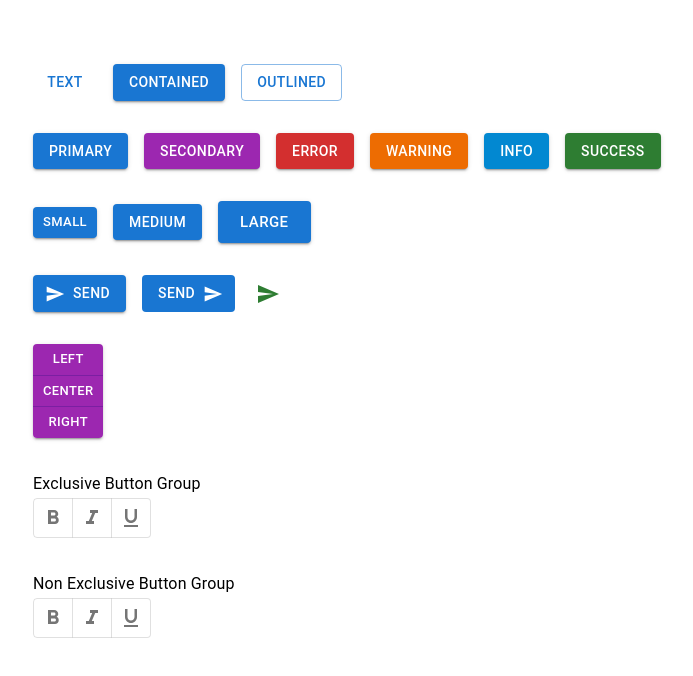
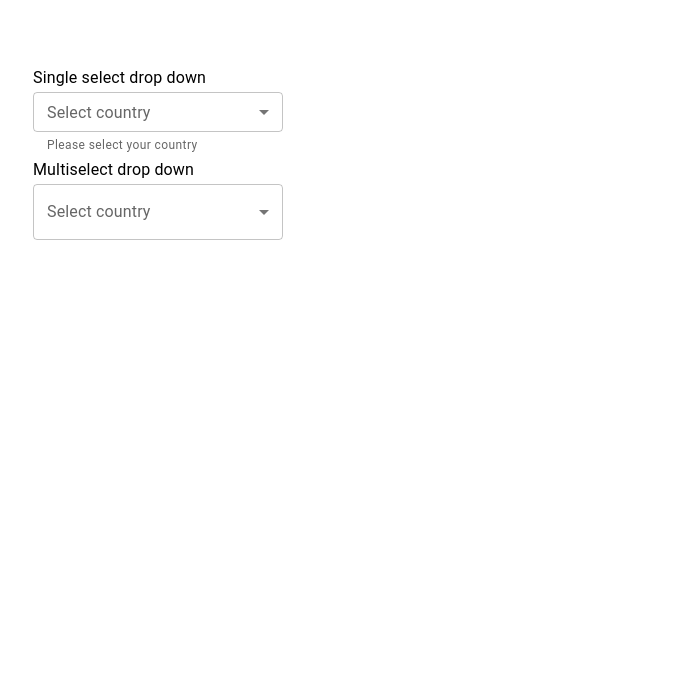
Before and after one commit to dmohindru/react-typescript-mui-tutorial-01, a React (Create React App) app: page / in a window 1280 px wide. Shown: the top 676 px of the page, without its empty margins (31-724 px from the left). Built offline with nearby package versions, Linux system fonts and the light colour scheme.

Commit message:
Added Textfield and Text select mui components

```diff
--- a/src/App.tsx
+++ b/src/App.tsx
@@ -1,12 +1,16 @@
 import './App.css';
 import { MuiTypography } from './components/MuiTypography';
 import { MuiButton } from './components/MuiButton';
+import { MuiTextField } from './components/MuiTextField';
+import { MuiSelect } from './components/MuiSelect';
 
 function App() {
   return (
     <div className="App">
       {/* <MuiTypography /> */}
-      <MuiButton />
+      {/* <MuiButton /> */}
+      {/* <MuiTextField /> */}
+      <MuiSelect />
     </div>
   );
 }
--- a/src/components/MuiButton.tsx
+++ b/src/components/MuiButton.tsx
@@ -10,15 +10,17 @@ export const MuiButton = () => {
     const [formats, setFormats] = useState<string | null>(null);
     const [nonExclusiveFormats, setNonExclusiveFormats] = useState<string[]>([]);
 
-    console.log(formats);
-    console.log(nonExclusiveFormats);
+    // console.log(formats);
+    // console.log(nonExclusiveFormats);
 
     const handleFormatChange = (_event: React.MouseEvent<HTMLElement>, updatedFormats: string | null) => {
+        console.log(updatedFormats);
         setFormats(updatedFormats);
 
     };
 
     const handleNonExclusiveFormatChange = (_event: React.MouseEvent<HTMLElement>, updatedNonExclusiveFormats: string[]) => {
+        console.log(updatedNonExclusiveFormats);
         setNonExclusiveFormats(updatedNonExclusiveFormats);
 
     }
--- /dev/null
+++ b/src/components/MuiSelect.tsx
@@ -0,0 +1,38 @@
+import { Box, TextField, MenuItem, Typography } from '@mui/material';
+import { useState } from 'react';
+
+export const MuiSelect = () => {
+    const [country, setCountry] = useState('');
+    const [multipleContries, setMultipleCountries] = useState<string[]>([]);
+    console.log({ country });
+    console.log({ multipleContries });
+    const handleChange = (event: React.ChangeEvent<HTMLInputElement>) => {
+        setCountry(event.target.value as string);
+    };
+
+    const handleMultipleContriesChange = (event: React.ChangeEvent<HTMLInputElement>) => {
+        const value = event.target.value;
+        setMultipleCountries(typeof value === 'string' ? value.split(',') : value);
+    };
+
+
+
+    return (
+        <Box width='250px'>
+            <Typography variant='subtitle1'>Single select drop down</Typography>
+            <TextField label ='Select country' select value={country} onChange={handleChange} fullWidth size='small' color='secondary' helperText='Please select your country'>
+                <MenuItem value='IN'>India</MenuItem>
+                <MenuItem value='US'>USA</MenuItem>
+                <MenuItem value='AU'>Austraila</MenuItem>
+            </TextField>
+            <Typography variant='subtitle1'>Multiselect drop down</Typography>
+            <TextField label ='Select country' select value={multipleContries} onChange={handleMultipleContriesChange} fullWidth SelectProps={{multiple: true}}>
+                <MenuItem value='IN'>India</MenuItem>
+                <MenuItem value='US'>USA</MenuItem>
+                <MenuItem value='AU'>Austraila</MenuItem>
+            </TextField>
+        </Box>
+
+
+    )
+}
--- /dev/null
+++ b/src/components/MuiTextField.tsx
@@ -0,0 +1,36 @@
+import { Stack, TextField, InputAdornment } from '@mui/material';
+import { useState } from 'react';
+export const MuiTextField = () => {
+    const [value, setValue] = useState('')
+    return (
+        <Stack spacing={4}>
+            <Stack direction="row" spacing={2}>
+                <TextField label='Name' variant='outlined' />
+                <TextField label='Name' variant='filled' />
+                <TextField label='Name' variant='standard' />
+            </Stack>
+            <Stack direction="row" spacing={2}>
+                <TextField label='Small secondary' size='small' color='secondary' />
+            </Stack>
+            <Stack direction="row" spacing={2}>
+                <TextField
+                    label='Form Input'
+                    required
+                    value={value}
+                    onChange={e => setValue(e.target.value) }
+                    error={!value}
+                    helperText={!value ? 'Required': 'Do not share your password with anyone'}/>
+                <TextField label='Password' type='password' helperText='Do not share your password with anyone' disabled />
+                <TextField label='Read only' InputProps={{readOnly: true}} />
+            </Stack>
+            <Stack direction="row" spacing={2}>
+                <TextField label='Amount' InputProps={{
+                    startAdornment: <InputAdornment position='start'>$</InputAdornment>
+                }} />
+                <TextField label='Weight' InputProps={{
+                    endAdornment: <InputAdornment position='end'>kg</InputAdornment>
+                }}  />
+            </Stack>
+        </Stack>
+    )
+}
```
